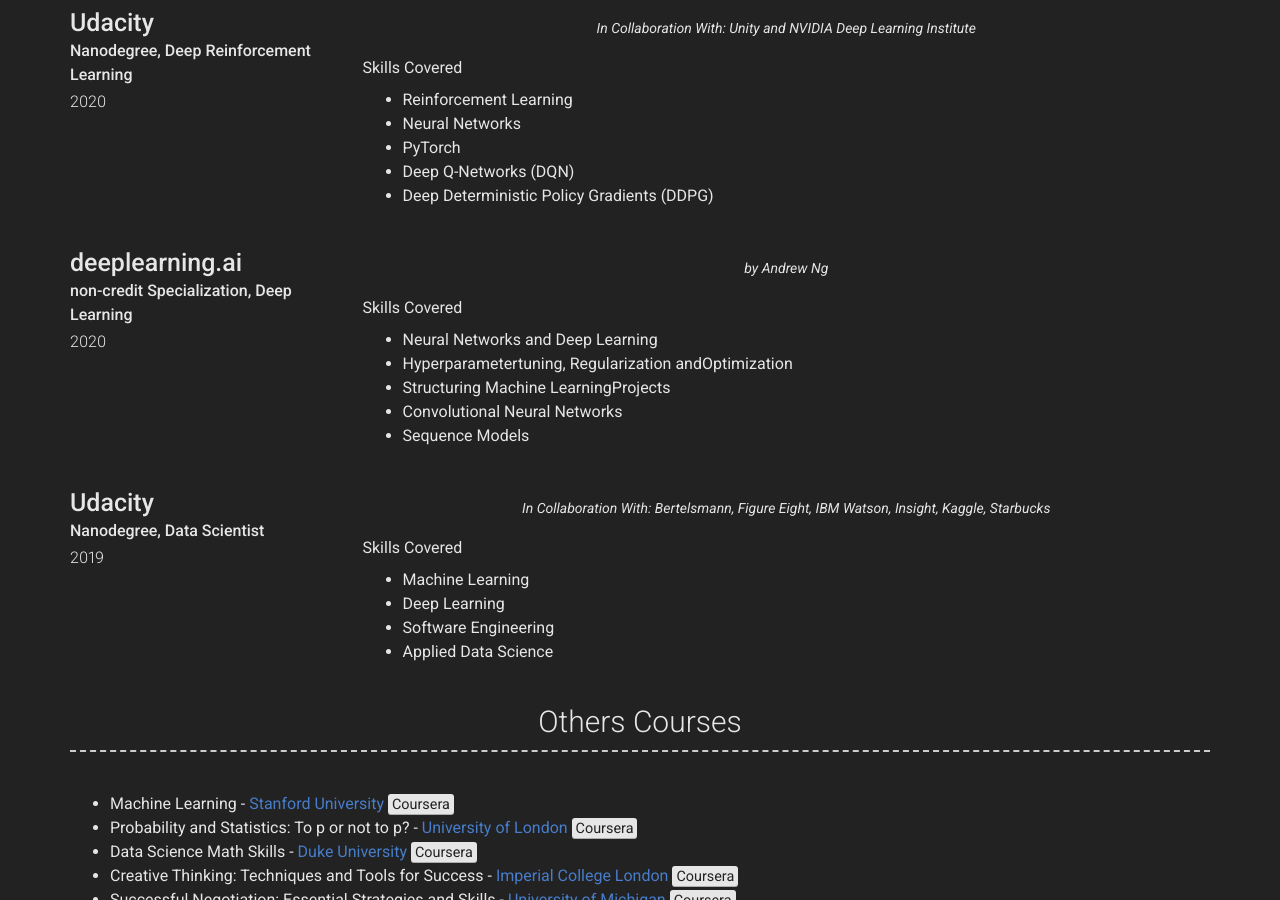
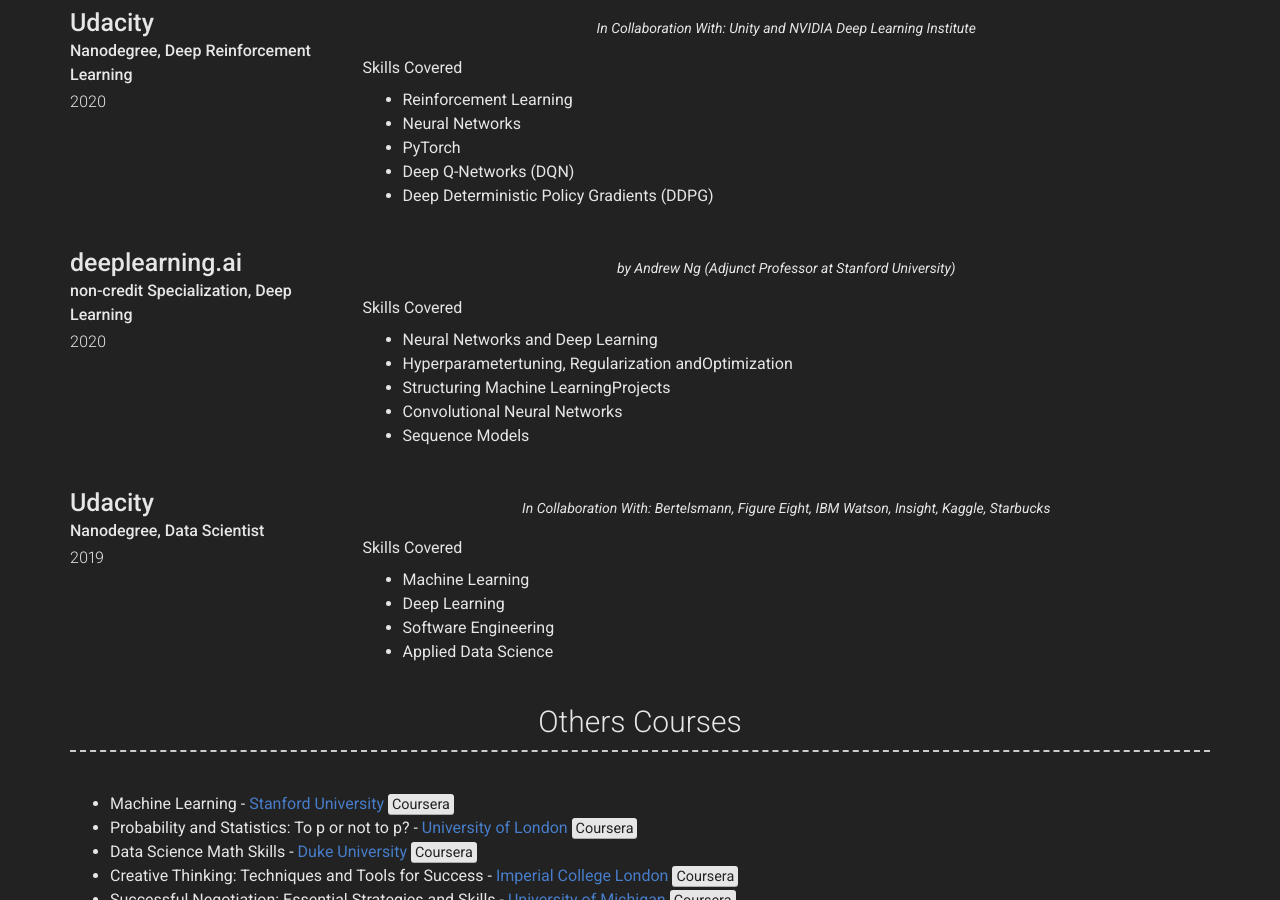
Before and after one commit to DougTrajano/resume, a Jekyll site: the page built from index.md, in a window 1280 px wide and 900 px high, scrolled down 1982 px. Built offline with Jekyll 4.4.1, drawn with Linux system fonts in a browser that asks for light colours; nearby versions of some CDN libraries.

Commit message:
add Andrew Ng description

```diff
--- a/_config.yml
+++ b/_config.yml
@@ -166,7 +166,7 @@ content:
         sub_title: non-credit Specialization, Deep Learning
         caption: 2020
         quote: >
-          by Andrew Ng
+          by Andrew Ng (Adjunct Professor at Stanford University)
         description: | # this will include new lines to allow paragraphs
           Skills Covered
           - Neural Networks and Deep Learning
```
